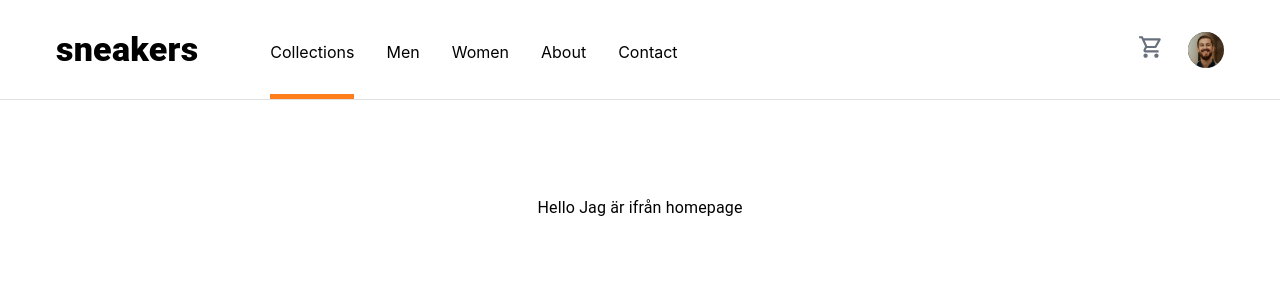
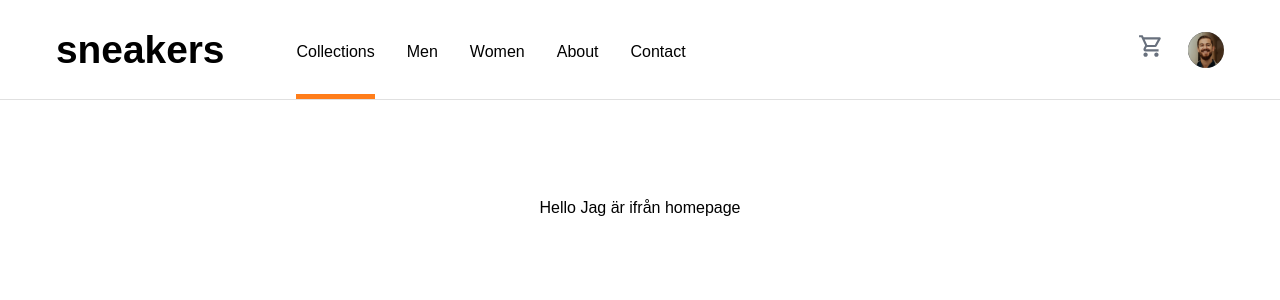
Before and after one commit to VikingShark/Techover-Ehandel, a React (Vite) app: page / in a window 1280 px wide. Shown: the top 300 px of the page. Built offline with nearby package versions, Linux system fonts and the light colour scheme.

Commit message:
First commit on branch. Added mui theme

```diff
--- /dev/null
+++ b/mui-theme/theme.js
@@ -0,0 +1,29 @@
+import { createTheme } from "@mui/material/styles";
+
+const theme = createTheme({
+  palette: {
+    primary: {
+      main: "#ff7d1a", // Orange
+      light: "#ffede0", // Pale orange
+    },
+    neutral: {
+      veryDarkBlue: "#1d2025",
+      darkGrayishBlue: "#68707d",
+      grayishBlue: "#b6bcc8",
+      lightGrayishBlue: "#f7f8fd",
+      white: "#ffffff",
+      black: "#00000075", // Black with 75% opacity
+    },
+  },
+  typography: {
+    fontFamily: "'Kumbh Sans', sans-serif",
+    fontSize: 16, // Base font size
+    fontWeightRegular: 400,
+    fontWeightBold: 700,
+    body1: {
+      fontSize: "1rem", // 16px
+    },
+  },
+});
+
+export default theme;
--- a/package.json
+++ b/package.json
@@ -13,7 +13,7 @@
     "@emotion/react": "^11.14.0",
     "@emotion/styled": "^11.14.0",
     "@mui/icons-material": "^6.4.7",
-    "@mui/material": "^6.4.7",
+    "@mui/material": "^6.4.11",
     "@reduxjs/toolkit": "^2.6.1",
     "emailjs-com": "^3.2.0",
     "react": "^18.3.1",
--- a/src/main.jsx
+++ b/src/main.jsx
@@ -4,11 +4,20 @@ import './index.css'
 import App from './App.jsx'
 import CartProvider from "../context/CartState";
 
+// Mui theme
+import theme from "../mui-theme/theme.js";
+import { ThemeProvider } from "@mui/material/styles";
+import CssBaseline from "@mui/material/CssBaseline";
+
 
 createRoot(document.getElementById('root')).render(
   <StrictMode>
     <CartProvider>
+    <ThemeProvider theme={theme}>
+      <CssBaseline />
       <App />
+    </ThemeProvider>
+
     </CartProvider>
   </StrictMode>,
 )
--- a/src/pages/ProductPage/ProductPage.jsx
+++ b/src/pages/ProductPage/ProductPage.jsx
@@ -1,7 +1,7 @@
 import React, { useState, useEffect, useContext } from "react";
 import { useParams } from "react-router-dom";
 import { Box, Container, Grid, Skeleton, Typography } from "@mui/material";
-import { PRODUCT_DATA } from "../../mock-data/Products";
+import { PRODUCT_DATA } from "../../mock-data/products";
 import ModalGallery from "../../components/ModalGallery";
 import ImageGallery from "../../components/ImageGallery";
 import ProductDetails from "../../components/ProductDetails";
```
Also changed, not shown: 1 other file (tests, documents, lock files or other folders).
